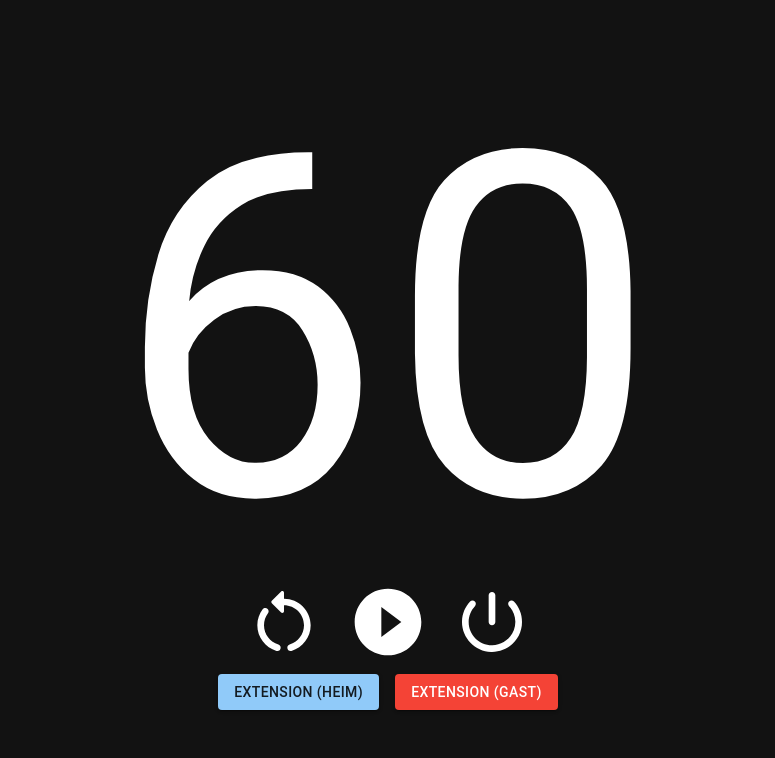
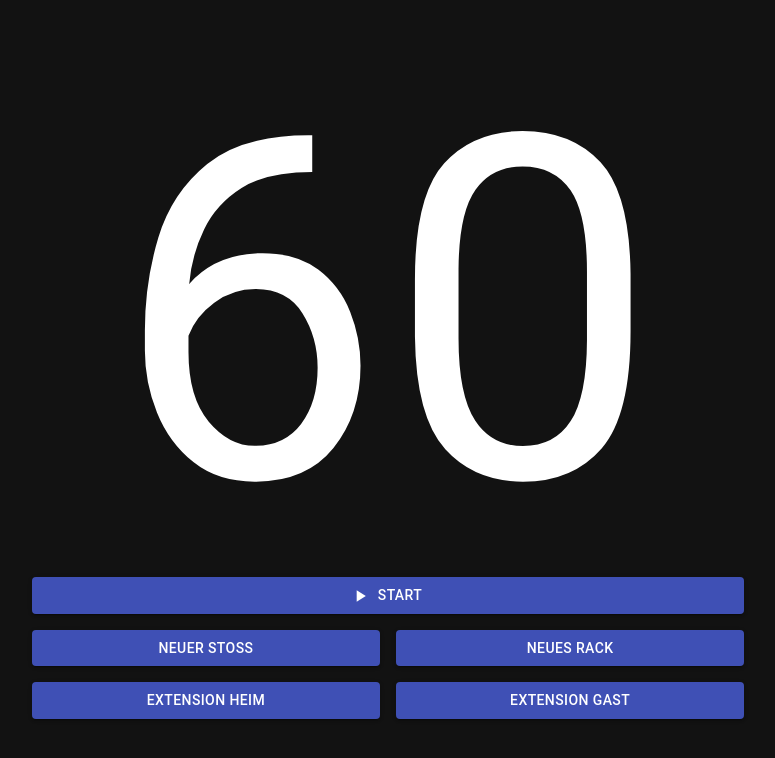
Before and after one commit to sbutz/shotclock, a React (Create React App) app: page /s/1 in a window 1280 px wide. Shown: the top 758 px of the page, without its empty margins (252-1027 px from the left). Built offline with nearby package versions, Linux system fonts and the light colour scheme.

Commit message:
Improve Gui

```diff
--- a/src/App.tsx
+++ b/src/App.tsx
@@ -3,7 +3,21 @@ import { ThemeProvider, createTheme } from '@mui/material/styles';
 import ShotclockView from './ShotclockView';
 
 const theme = createTheme({
-  palette: { mode: 'dark' },
+  palette: {
+    mode: 'dark',
+    primary: {
+      light: '#757ce8',
+      main: '#3f50b5',
+      dark: '#002884',
+      contrastText: '#fff',
+    },
+    secondary: {
+      light: '#ff7961',
+      main: '#f44336',
+      dark: '#ba000d',
+      contrastText: '#000',
+    },
+  },
 });
 
 function App() {
--- /dev/null
+++ b/src/Layout.tsx
@@ -0,0 +1,22 @@
+import { ReactNode } from "react";
+import { Stack } from "@mui/material";
+
+interface LayoutProps {
+    children: ReactNode;
+}
+
+export default function Layout({ children }: LayoutProps) {
+  return (
+    <Stack height="100vh">
+        {/*}
+        <AppBar position="sticky" color="transparent" elevation={0}>
+            <Container>
+                <Toolbar>
+                </Toolbar>
+            </Container>
+        </AppBar>
+        */}
+        {children}
+    </Stack>
+  );
+}
--- a/src/ShotclockView.tsx
+++ b/src/ShotclockView.tsx
@@ -1,11 +1,10 @@
-import { Button, IconButton, Stack, Typography } from "@mui/material";
+import { Button, Stack, Typography } from "@mui/material";
 import { Player, Shotclock } from "./lib/Shotclock";
-import { PauseCircleFilledRounded, PlayCircleFilledOutlined, PowerSettingsNewRounded, RestartAltRounded } from "@mui/icons-material";
+import { Pause, PlayArrow} from "@mui/icons-material";
 import { useEffect, useState } from "react";
+import Grid from '@mui/material/Unstable_Grid2';
 
-const iconStyles = {
-  fontSize: '5rem',
-}
+import Layout from "./Layout";
 
 const timerStyles = {
   fontSize: "min(60vw, 60vh)",
@@ -18,56 +17,61 @@ const audio = new Audio(process.env.PUBLIC_URL + "/shotclock.mp3");
 export default function ShotclockView() {
   const clock = useState(new Shotclock())[0];
   const [remainingTime, setRemainingTime] = useState(Math.round(clock.getRemainingTime()));
-  const [isStarted, setIsStarted] = useState(clock.isStarted());
+  const startStopIcon = clock.isStarted() ? <Pause /> : <PlayArrow />;
 
   useEffect(() => {
     const intervalId = setInterval(() => {
       setRemainingTime(Math.round(clock.getRemainingTime()));
-      setIsStarted(clock.isStarted());
     }, 250);
 
     return () => clearInterval(intervalId);
   }, [clock]);
 
   useEffect(() => {
-    if (isStarted && remainingTime < 5) {
+    if (clock.isStarted() && remainingTime < 5) {
       audio.play();
     }
-  }, [remainingTime, isStarted]);
+  }, [remainingTime, clock]);
 
   const toggleClock = () => { clock.isStarted() ? clock.pause() : clock.start() };
   return (
-    <Stack height="100vh" alignItems="center" justifyContent="center">
+    <Layout>
+      <Stack height="100%" alignItems="center" justifyContent="center" spacing={2}>
         <Typography sx={timerStyles}>{remainingTime}</Typography>
-      <Stack direction="row">
-        <IconButton onClick={() => clock.newShot()} size="large">
-          <RestartAltRounded sx={iconStyles}/>
-        </IconButton>
-        <IconButton onClick={toggleClock} size="large">
-          {isStarted ? <PauseCircleFilledRounded sx={iconStyles}/> : <PlayCircleFilledOutlined sx={iconStyles} />}
-        </IconButton>
-        <IconButton onClick={() => clock.newRack()} size="large">
-          <PowerSettingsNewRounded sx={iconStyles}/>
-        </IconButton>
-      </Stack>
-      <Stack direction="row" spacing={2}>
+        <Grid container spacing={2}>
+          <Grid xs={12}>
+            <Button variant="contained" startIcon={startStopIcon} onClick={toggleClock} fullWidth>
+              {clock.isStarted() ? "Pause" : "Start"}
+            </Button>
+          </Grid>
+          <Grid xs={6}>
+            <Button variant="contained" onClick={() => clock.newShot()} fullWidth>Neuer Stoß</Button>
+          </Grid>
+          <Grid xs={6}>
+            <Button variant="contained" onClick={() => clock.newRack()} fullWidth>Neues Rack</Button>
+          </Grid>
+          <Grid xs={6}>
             <Button
               onClick={() => clock.useExtension(Player.Home)}
               variant="contained"
-          color="primary"
               disabled={!clock.hasExtension(Player.Home)}
+              fullWidth
             >
-          Extension (Heim)
+              Extension Heim
             </Button>
+          </Grid>
+          <Grid xs={6}>
             <Button
               onClick={() => clock.useExtension(Player.Guest)}
               variant="contained"
-          color="error"
               disabled={!clock.hasExtension(Player.Guest)}
+              fullWidth
             >
-          Extension (Gast)
+              Extension Gast
             </Button>
+          </Grid>
+        </Grid>
       </Stack>
-    </Stack>
+    </Layout>
   );
 }
```
Lines whose indentation alone changed are shown as unchanged.
